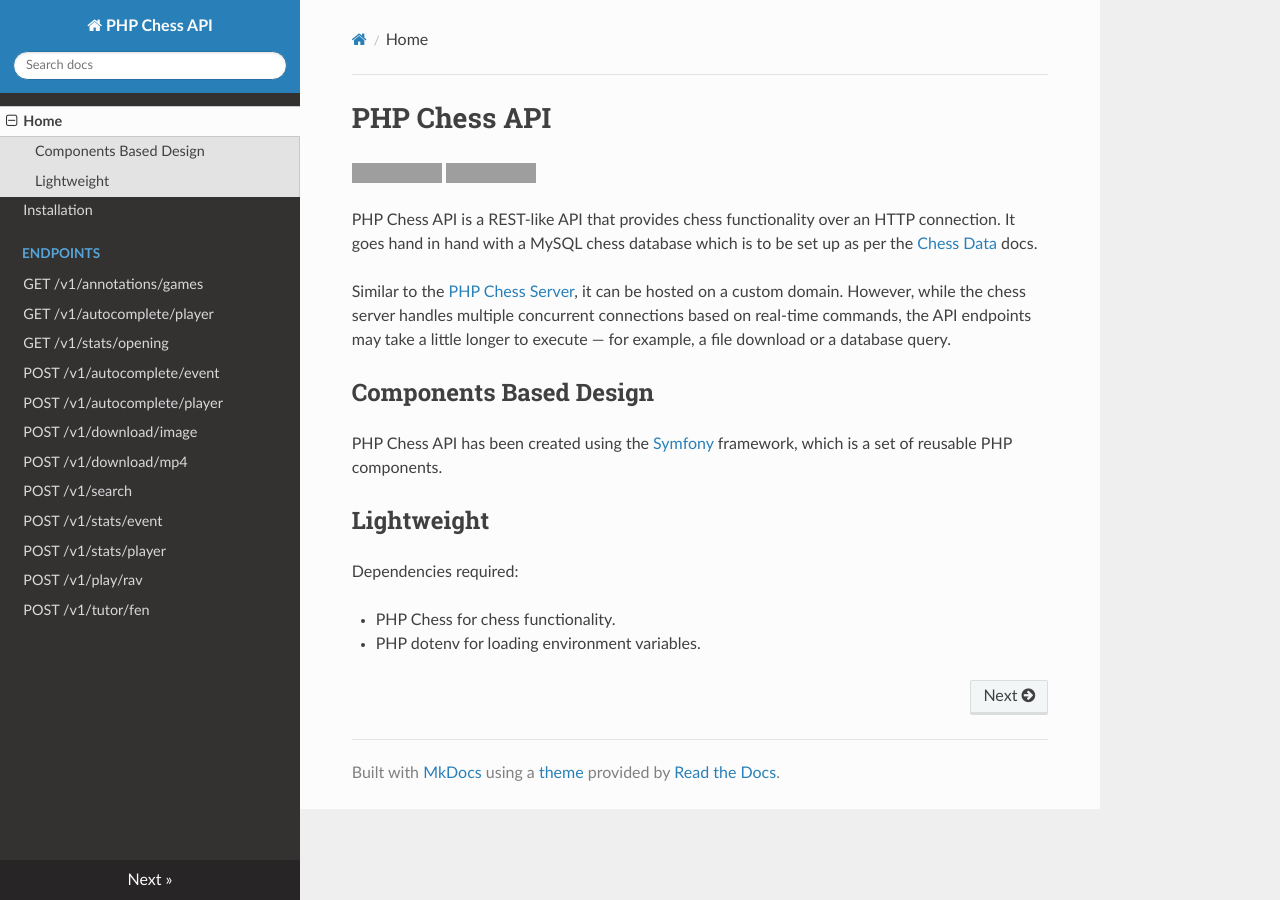
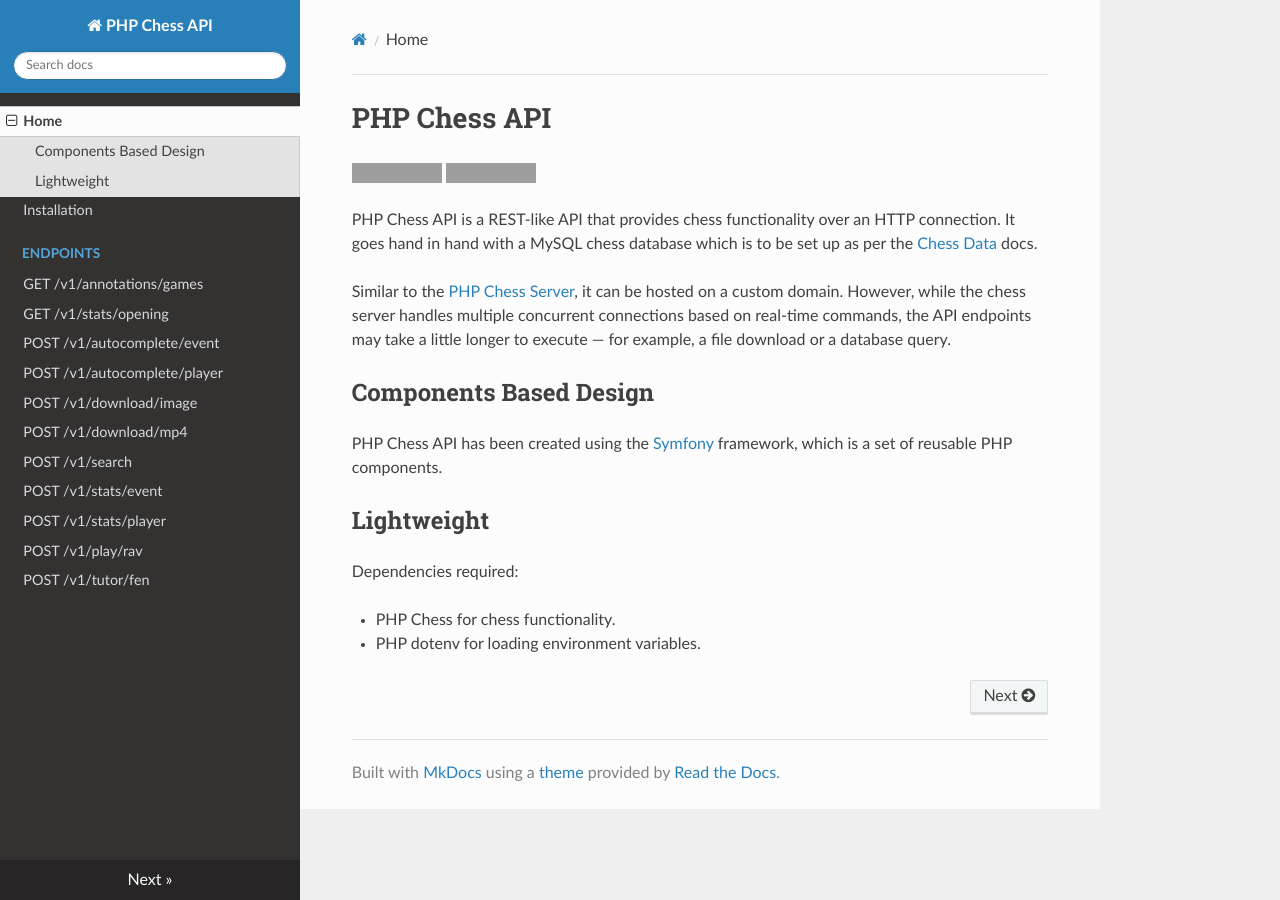
Before and after one commit to chesslablab/chess-api, an MkDocs documentation site: the page built from docs/index.md, in a window 1280 px wide. Built offline with MkDocs 1.6.1, drawn with Linux system fonts in a browser that asks for light colours; nearby versions of some CDN libraries; grey boxes are pictures that could not be loaded.

Commit message:
Update mkdocs.yml

```diff
--- a/mkdocs.yml
+++ b/mkdocs.yml
@@ -5,7 +5,6 @@
   - Installation: installation.md
   - Endpoints:
     - GET /v1/annotations/games: get-annotations-games.md
-    - GET /v1/autocomplete/player: get-autocomplete-player.md
     - GET /v1/stats/opening: get-stats-opening.md
     - POST /v1/autocomplete/event: post-autocomplete-event.md
     - POST /v1/autocomplete/player: post-autocomplete-player.md
```
